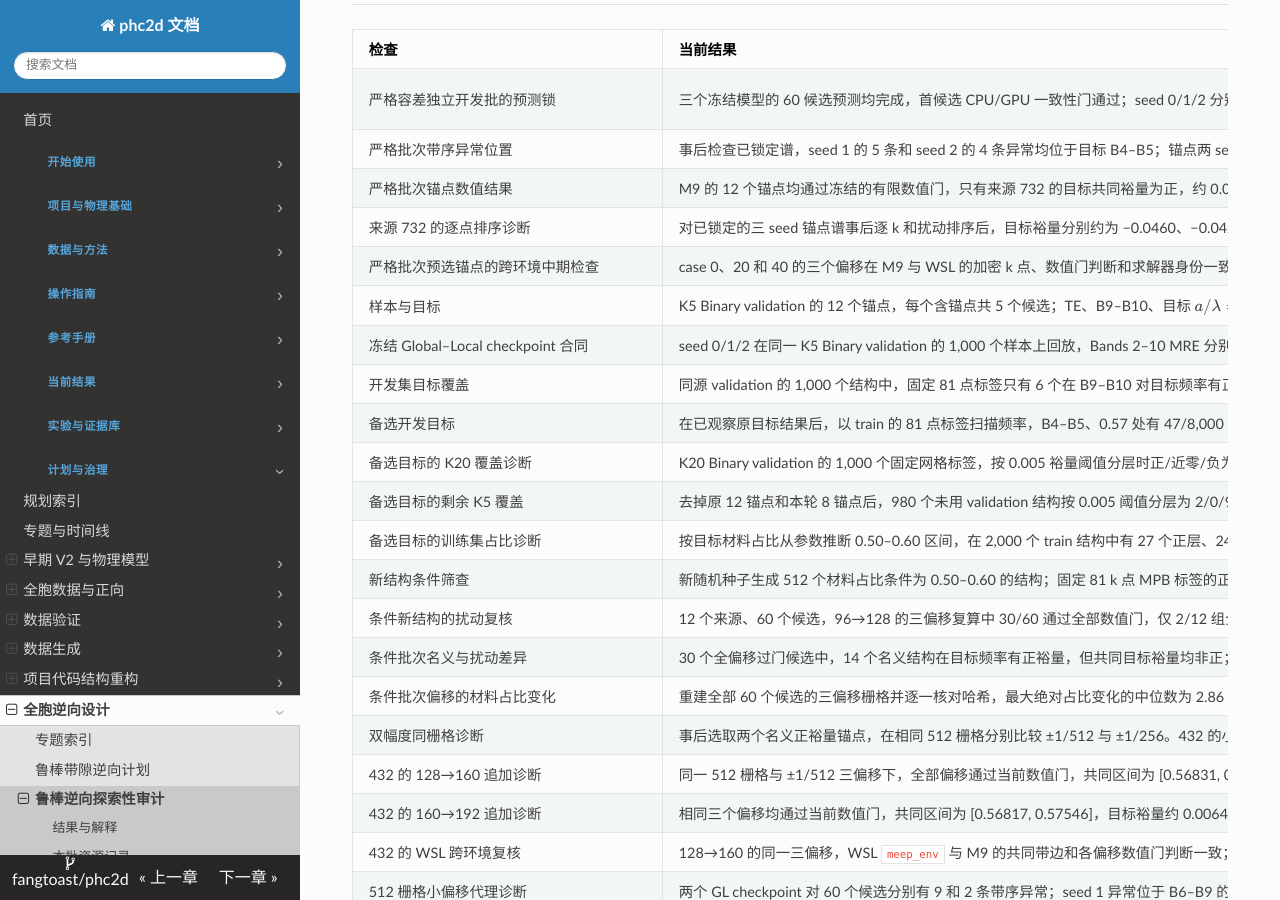
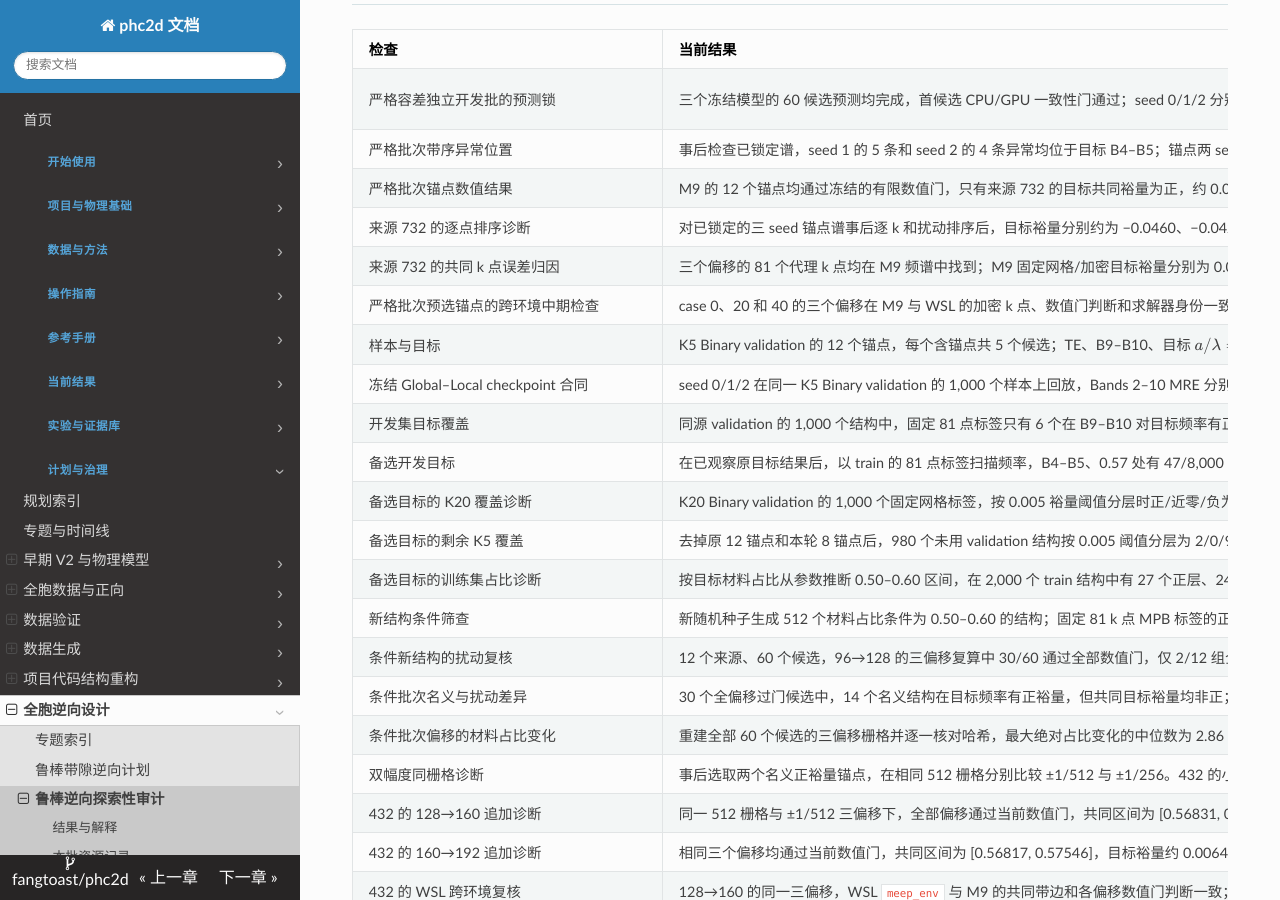
Before and after one commit to fangtoast/phc2d, an MkDocs documentation site: the page built from docs/results/inverse/鲁棒带隙逆向可用性审计.md, in a window 1280 px wide and 900 px high, scrolled down 316 px. Built offline with MkDocs 1.6.1, drawn with Linux system fonts in a browser that asks for light colours; some of the changed text lies outside the part shown.

Commit message:
Separate surrogate and k-grid error for strict anchor

```diff
--- a/docs/results/inverse/鲁棒带隙逆向可用性审计.md
+++ b/docs/results/inverse/鲁棒带隙逆向可用性审计.md
@@ -38,6 +38,7 @@ source_artifacts:
 | 严格批次带序异常位置 | 事后检查已锁定谱，seed 1 的 5 条和 seed 2 的 4 条异常均位于目标 B4–B5；锚点两 seed 的最小相邻频差分别约为 −0.00768 和 −0.000229 | 这是同一来源的代理谱诊断，不是独立结构样本或物理结果；不能仅把非目标频带异常排除后恢复评分。下一轮需独立评估带序问题的修复及其对目标带边误差的影响 |
 | 严格批次锚点数值结果 | M9 的 12 个锚点均通过冻结的有限数值门，只有来源 732 的目标共同裕量为正，约 0.05065；该来源因两 seed 的目标带序异常而按共同评分规则不可评分 | 这是预选且分层的锚点开发结果，尚不包含 48 个非锚点和完整六例 WSL 复核，不能外推总体成功率或证明连续 BZ 收敛 |
 | 来源 732 的逐点排序诊断 | 对已锁定的三 seed 锚点谱事后逐 k 和扰动排序后，目标裕量分别约为 −0.0460、−0.0421、−0.0416；M9 加密结果为 0.05065 | 仅一个来源，代理使用固定 k 网格、MPB 使用加密带边；逐点排序仍未恢复该例正裕量，不能作为已验证修复，也不改变原始不可评分状态 |
+| 来源 732 的共同 k 点误差归因 | 三个偏移的 81 个代理 k 点均在 M9 频谱中找到；M9 固定网格/加密目标裕量分别为 0.05092/0.05065，三 seed 代理固定网格裕量分别为 −0.04605/−0.06248/−0.04156 | 仅一个事后诊断来源；该例的正负判断差异已经出现在共同 k 点上，并非单由加密造成。异常谱仅作诊断，不能作为有效预测；是否能通过局部校准或重新训练修复仍需独立实验 |
 | 严格批次预选锚点的跨环境中期检查 | case 0、20 和 40 的三个偏移在 M9 与 WSL 的加密 k 点、数值门判断和求解器身份一致；各自已保存频谱的最大绝对差为 0 | 三个锚点中期检查，不替代冻结的六例复核，也不单独证明数值门已通过或整个批次通过 |
 | 样本与目标 | K5 Binary validation 的 12 个锚点，每个含锚点共 5 个候选；TE、B9–B10、目标 $a/\lambda=0.83$ | 样本与频率在查看开发分布后确定，不是预注册测试 |
 | 冻结 Global–Local checkpoint 合同 | seed 0/1/2 在同一 K5 Binary validation 的 1,000 个样本上回放，Bands 2–10 MRE 分别约为 0.566822%、0.549704%、0.550749%，与各自 checkpoint 记录均相差不到 0.001 个百分点 | seed 0 在 N40、seed 1/2 在 N56；仅验证 checkpoint、输入与 validation 指标合同，不证明逆向性能或物理验收 |
@@ -184,6 +185,8 @@ source_artifacts:
 锚点数值门中期汇总 `independent_strict_anchor_gate_interim.json` SHA-256 为 `70271f4dd2865eeeef743e0c16ceaf031f3abbfd152abc6c468f43f254140ca0`，逐项关联已收集的物理记录；不代表完整候选批次。
 
 来源 732 的事后排序诊断 `independent_strict_source732_sort_posthoc.json` SHA-256 为 `f1bdfdaa3eeb47af7bc7ce947f54dc2b7ad84c070bbe790010ce53f2073b1244`；预测和物理记录身份在文件中列出。
+
+同一来源的共同 k 点诊断 `independent_strict_source732_same_k_posthoc.json` SHA-256 为 `19d36c86877e542e13b945cad270bded2a3de6552ddeb70c5feb27ada80b6f55`；三个偏移分别核对 81 个 k 点及输入身份。
 
 三个锚点的中期跨环境记录 `independent_strict_case0_crosscheck_interim.json`、`independent_strict_case20_crosscheck_interim.json`、`independent_strict_case40_crosscheck_interim.json` SHA-256 分别为 `dab8fbb4526dab7c977f3334fd51251452dbc7f2ca2603bf45232b63a2dda7fe`、`bcee3d23931bbf23bb6845bc2abf1c4750bc40b200db79842d9057e696920384`、`7beb3aa320f142ac701343e3fd2a33f6a945bf29b262b59a333c9f6a9f086714`；源文件哈希和逐偏移比较保存在各自记录中。
 
```
